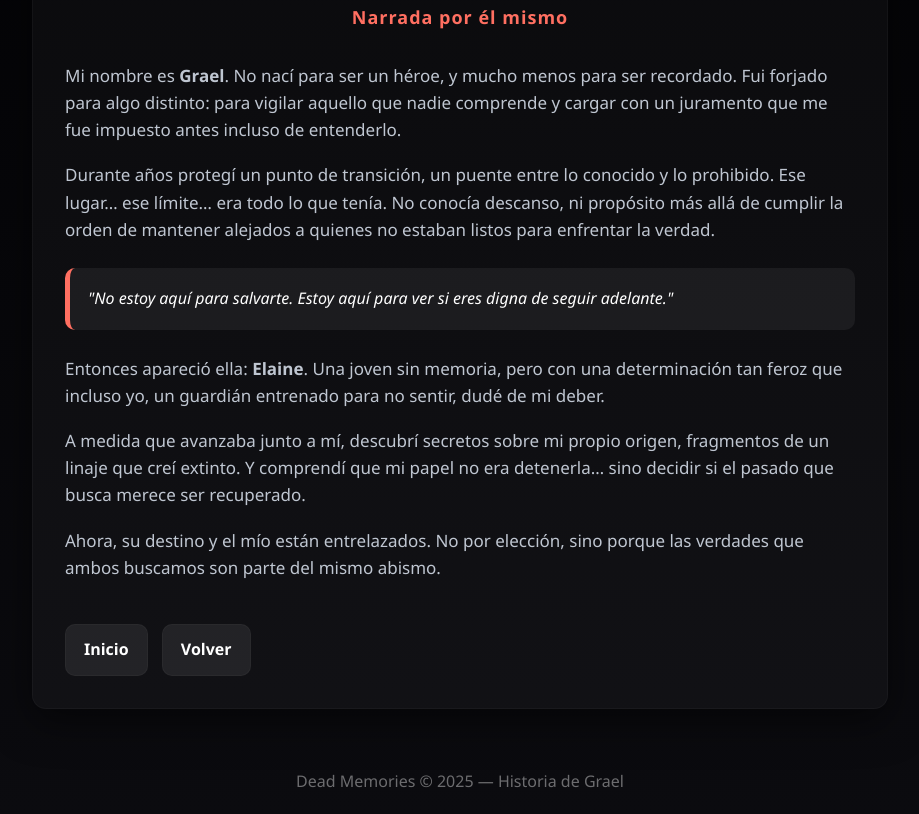
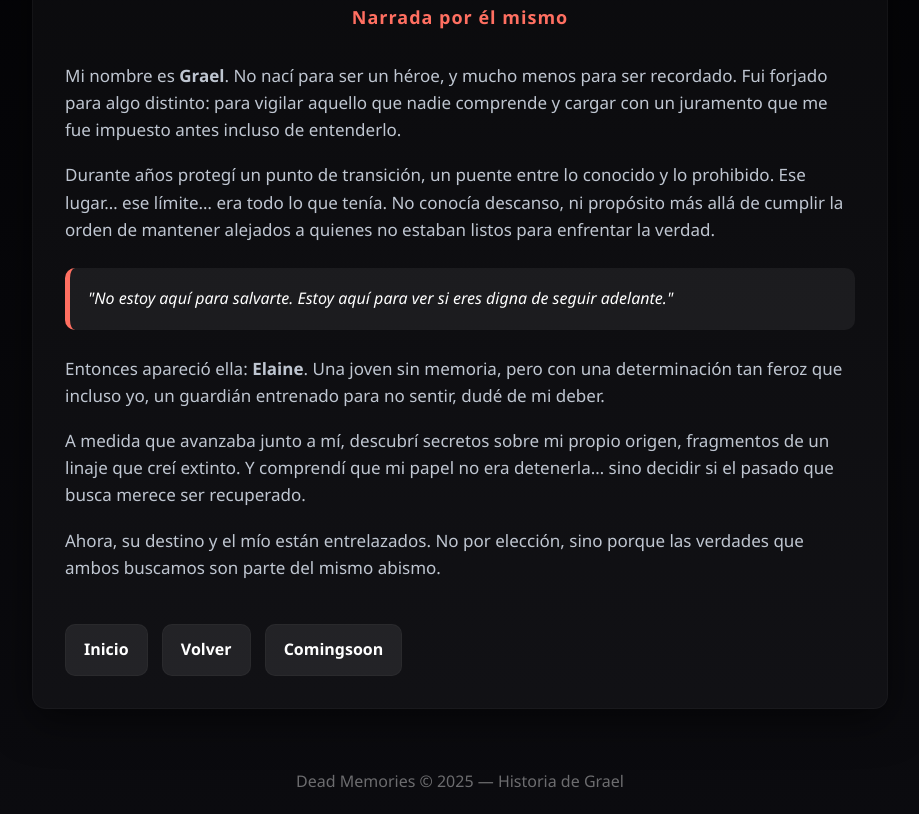
Before and after one commit to jojangotam/Dead-Memories, a plain HTML site: page graelhistoria.html in a window 1280 px wide. Shown: the part 299-1113 px from the top of the page, without its empty margins (180-1099 px from the left). Drawn offline with Linux system fonts and the light colour scheme.

Commit message:
Add 'Coming soon' link to graelhistoria.html

```diff
--- a/graelhistoria.html
+++ b/graelhistoria.html
@@ -192,6 +192,7 @@
 
     <a href="index.html" class="btn">Inicio</a>
     <a href="grael.html" class="btn">Volver</a>
+    <a href="historiaoculta.html" class="btn">Comingsoon</a>
 
   </section>
 
```
